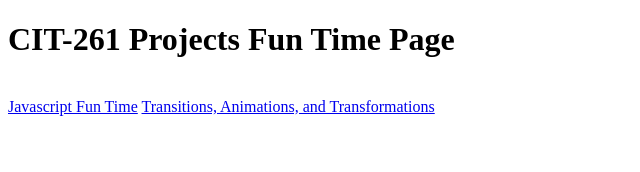
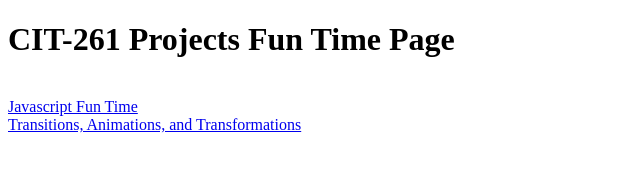
Before and after one commit to domenickcasper/CIT-261-BYUI, a plain HTML site: page index.html in a window 1280 px wide. Shown: the whole page, without its empty margins (0-640 px from the left). Drawn offline with Linux system fonts and the light colour scheme.

Commit message:
Update index.html

```diff
--- a/index.html
+++ b/index.html
@@ -1,7 +1,7 @@
 <!DOCTYPE html>
 <body>
   <h1> CIT-261 Projects Fun Time Page </h1><br />
-  <a href = "https://domenickcasper.github.io/CIT-261-BYUI/Week%202/JavaScript.html">Javascript Fun Time</a>
+  <a href = "https://domenickcasper.github.io/CIT-261-BYUI/Week%202/JavaScript.html">Javascript Fun Time</a><br />
   <a href = "https://domenickcasper.github.io/CIT-261-BYUI/Week%204/Transitions.html">Transitions, Animations, and Transformations</a>
 </body>
 </html>
```
